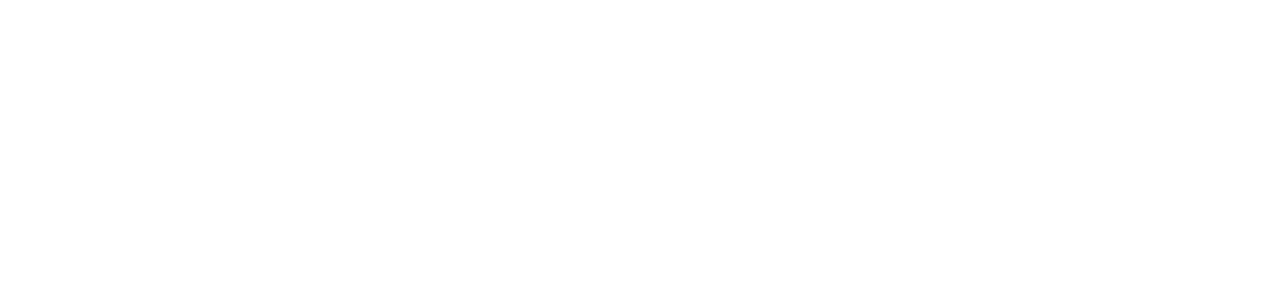
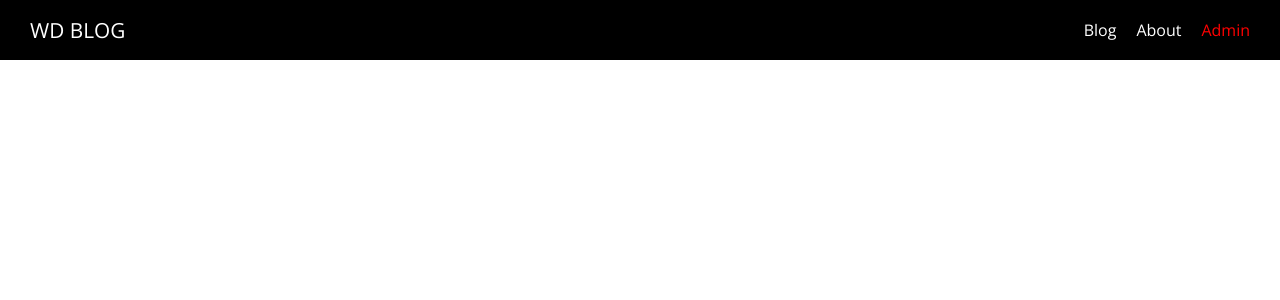
Before and after one commit to LiorRabinovich/nuxt-firebase, a Nuxt app: page /admin in a window 1280 px wide. Before the commit this address had no page. Shown: the top 300 px of the page. Built offline with nearby package versions, Linux system fonts and the light colour scheme.

Commit message:
Added header and post list

```diff
--- /dev/null
+++ b/components/Navigation/TheHeader.vue
@@ -0,0 +1,95 @@
+<template>
+<div class="header-container">
+  <header class="the-header">
+    <TheSideNavToggle @toggle="$emit('sidenavToggle')" />
+    <div class="logo">
+      <nuxt-link to="/">WD BLOG</nuxt-link>
+    </div>
+    <div class="spacer"></div>
+    <div class="navigation-items">
+      <ul class="nav-list">
+        <li class="nav-item"><nuxt-link to="/posts">Blog</nuxt-link></li>
+        <li class="nav-item"><nuxt-link to="/about">About</nuxt-link></li>
+        <li class="nav-item"><nuxt-link to="/admin">Admin</nuxt-link></li>
+      </ul>
+    </div>
+  </header>
+</div>
+</template>
+
+<script>
+import TheSideNavToggle from "@/components/Navigation/TheSideNavToggle";
+
+export default {
+  name: "TheHeader",
+  components: {
+    TheSideNavToggle
+  }
+};
+</script>
+
+
+<style scoped>
+.header-container {
+  height: 60px;
+}
+
+.the-header {
+  width: 100%;
+  position: fixed;
+  height: 60px;
+  display: flex;
+  justify-content: space-around;
+  align-items: center;
+  background-color: black;
+  z-index: 100;
+  box-sizing: border-box;
+  padding: 0 20px;
+}
+
+.logo {
+  margin: 0 10px;
+  font-size: 1.3rem;
+}
+
+.logo a {
+  text-decoration: none;
+  color: white;
+}
+
+.spacer {
+  flex: 1;
+}
+
+.navigation-items {
+  display: none;
+}
+
+@media (min-width: 768px) {
+  .navigation-items {
+    display: block;
+  }
+}
+
+.nav-list {
+  list-style: none;
+  padding: 0;
+  margin: 0;
+  display: flex;
+}
+
+.nav-item {
+  margin: 0 10px;
+}
+
+.nav-item a {
+  text-decoration: none;
+  color: white;
+}
+
+.nav-item a:hover,
+.nav-item a:active,
+.nav-item a.nuxt-link-active {
+  color: red;
+}
+</style>
--- /dev/null
+++ b/components/Navigation/TheSideNavToggle.vue
@@ -0,0 +1,33 @@
+<template>
+  <div
+    class="drawer-toggle"
+    role="button"
+    @click="$emit('toggle')">
+    <div class="bar"></div>
+    <div class="bar"></div>
+    <div class="bar"></div>
+  </div>
+</template>
+
+<style scoped>
+.drawer-toggle {
+  display: flex;
+  flex-direction: column;
+  justify-content: space-around;
+  height: 50%;
+  width: 35px;
+  cursor: pointer;
+}
+
+@media (min-width: 768px) {
+  .drawer-toggle {
+    display: none;
+  }
+}
+
+.drawer-toggle .bar {
+  width: 90%;
+  height: 2px;
+  background-color: white;
+}
+</style>
--- /dev/null
+++ b/components/Navigation/TheSidenav.vue
@@ -0,0 +1,93 @@
+<template>
+<div class="sidenav-container">
+  <div
+    v-if="show"
+    class="sidenav-backdrop"
+    @click="$emit('close')"></div>
+  <transition name="slide-side">
+    <div
+      v-if="show"
+      class="sidenav">
+      <ul
+        class="nav-list"
+        @click="$emit('close')">
+        <li class="nav-item"><nuxt-link to="/posts">Blog</nuxt-link></li>
+        <li class="nav-item"><nuxt-link to="/about">About</nuxt-link></li>
+        <li class="nav-item"><nuxt-link to="/admin">Admin</nuxt-link></li>
+      </ul>
+    </div>
+  </transition>
+</div>
+</template>
+
+<script>
+export default {
+  name: "TheSidenav",
+  props: {
+    show: {
+      type: Boolean,
+      default: false
+    }
+  }
+};
+</script>
+
+
+<style scoped>
+.sidenav-container {
+  height: 100%;
+  width: 100%;
+}
+
+.sidenav-backdrop {
+  width: 100%;
+  height: 100%;
+  background-color: rgba(0, 0, 0, 0.7);
+  z-index: 1000;
+  position: fixed;
+  top: 0;
+  left: 0;
+}
+
+.sidenav {
+  height: 100%;
+  width: 300px;
+  background-color: white;
+  z-index: 10000;
+  position: fixed;
+  top: 0;
+  left: 0;
+  box-sizing: border-box;
+  padding: 30px;
+}
+
+.slide-side-enter-active,
+.slide-side-leave-active {
+  transition: all 0.3s ease-out;
+}
+.slide-side-enter,
+.slide-side-leave-to {
+  transform: translateX(-100%);
+}
+
+.nav-list {
+  list-style: none;
+  padding: 0;
+  margin: 0;
+}
+
+.nav-item {
+  margin: 20px 0;
+}
+
+.nav-item a {
+  text-decoration: none;
+  color: black;
+  font-size: 1.5rem;
+}
+
+.nav-item a:hover,
+.nav-item a:active {
+  color: red;
+}
+</style>
--- /dev/null
+++ b/components/Posts/PostList.vue
@@ -0,0 +1,37 @@
+<template>
+  <section class="post-list">
+    <PostPreview
+      id="1"
+      thumbnail="https://africatechradio.com/wp-content/uploads/2020/04/Technology-industry-720x430-1.jpg"
+      title="Hello 1"
+      previewText="this my first post"
+    />
+    <PostPreview
+      id="1"
+      thumbnail="https://africatechradio.com/wp-content/uploads/2020/04/Technology-industry-720x430-1.jpg"
+      title="Hello 2"
+      previewText="this my first post 2"
+    />
+  </section>
+</template>
+
+<script>
+import PostPreview from "~/components/Posts/PostPreview.vue";
+
+export default {
+  components: {
+    PostPreview
+  }
+};
+</script>
+
+<style scoped>
+.post-list {
+  display: flex;
+  padding: 20px;
+  box-sizing: border-box;
+  flex-wrap: wrap;
+  align-items: center;
+  justify-content: center;
+}
+</style>
--- a/layouts/default.vue
+++ b/layouts/default.vue
@@ -1,8 +1,27 @@
 <template>
   <div>
+    <TheHeader @sidenavToggle="displaySidenav = !displaySidenav" />
+    <TheSidenav :show="displaySidenav" @close="displaySidenav = false" />
     <nuxt />
   </div>
 </template>
+
+<script>
+import TheHeader from "@/components/Navigation/TheHeader";
+import TheSidenav from "@/components/Navigation/TheSidenav";
+
+export default {
+  components: {
+    TheHeader,
+    TheSidenav
+  },
+  data() {
+    return {
+      displaySidenav: false
+    };
+  }
+};
+</script>
 
 <style>
 html {
--- /dev/null
+++ b/pages/admin/index.vue
@@ -0,0 +1,11 @@
+<template>
+  <div class="admin-page"></div>
+</template>
+
+<style scoped>
+.admin-page {
+  display: flex;
+  justify-content: center;
+  align-items: center;
+}
+</style>
--- a/pages/index.vue
+++ b/pages/index.vue
@@ -3,29 +3,16 @@
     <section class="intro">
       <h1>Get the latest tech news!</h1>
     </section>
-    <section class="fetured-posts">
-      <PostPreview
-        id="1"
-        thumbnail="https://africatechradio.com/wp-content/uploads/2020/04/Technology-industry-720x430-1.jpg"
-        title="Hello 1"
-        previewText="this my first post"
-      />
-      <PostPreview
-        id="1"
-        thumbnail="https://africatechradio.com/wp-content/uploads/2020/04/Technology-industry-720x430-1.jpg"
-        title="Hello 2"
-        previewText="this my first post 2"
-      />
-    </section>
+    <PostList />
   </div>
 </template>
 
 <script>
-import PostPreview from "~/components/Posts/PostPreview.vue";
+import PostList from "~/components/Posts/PostList.vue";
 
 export default {
   components: {
-    PostPreview
+    PostList
   }
 };
 </script>
@@ -61,13 +48,4 @@
     font-size: 2rem;
   }
 }
-
-.featured-posts {
-  display: flex;
-  padding: 20px;
-  box-sizing: border-box;
-  flex-wrap: wrap;
-  align-items: center;
-  justify-content: center;
-}
 </style>
--- a/pages/posts/index.vue
+++ b/pages/posts/index.vue
@@ -1,6 +1,19 @@
 <template>
-  <div class="posts-page"></div>
+  <div class="posts-page">
+    <PostList />
+  </div>
 </template>
+
+
+<script>
+import PostList from "~/components/Posts/PostList.vue";
+
+export default {
+  components: {
+    PostList
+  }
+};
+</script>
 
 <style scoped>
 .posts-page {
```
